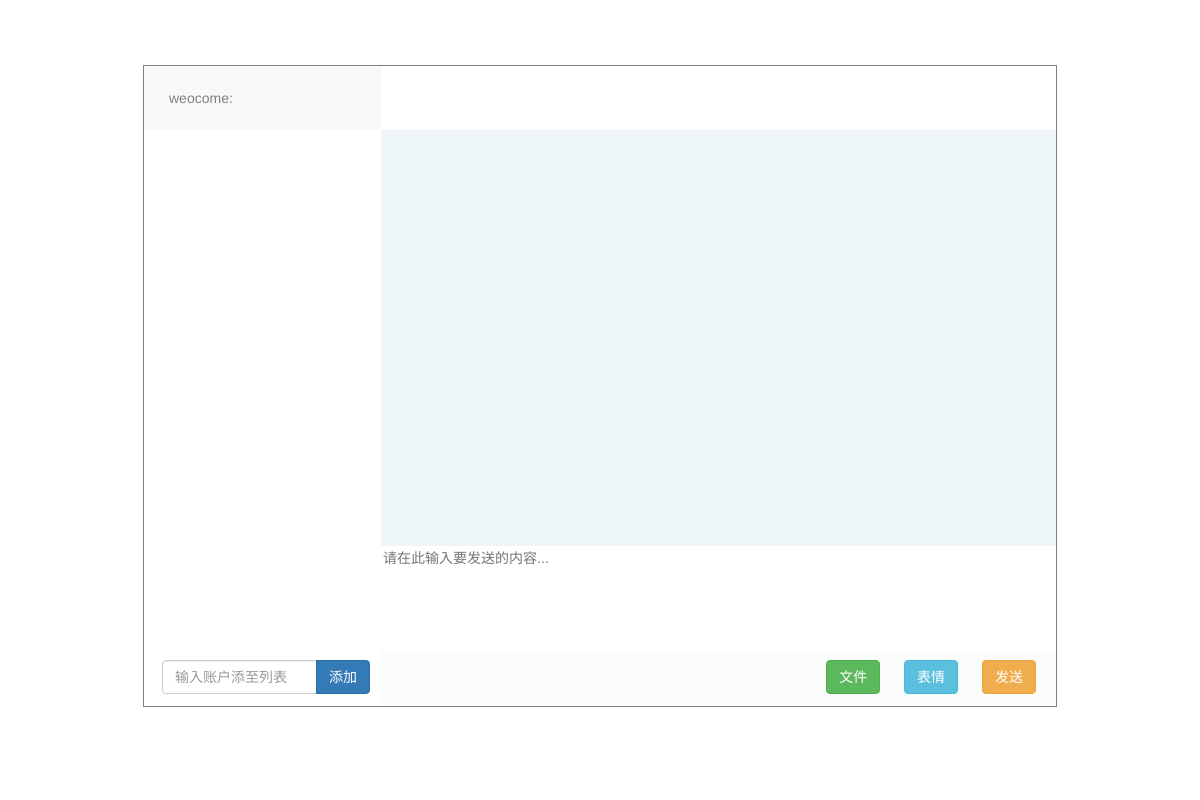
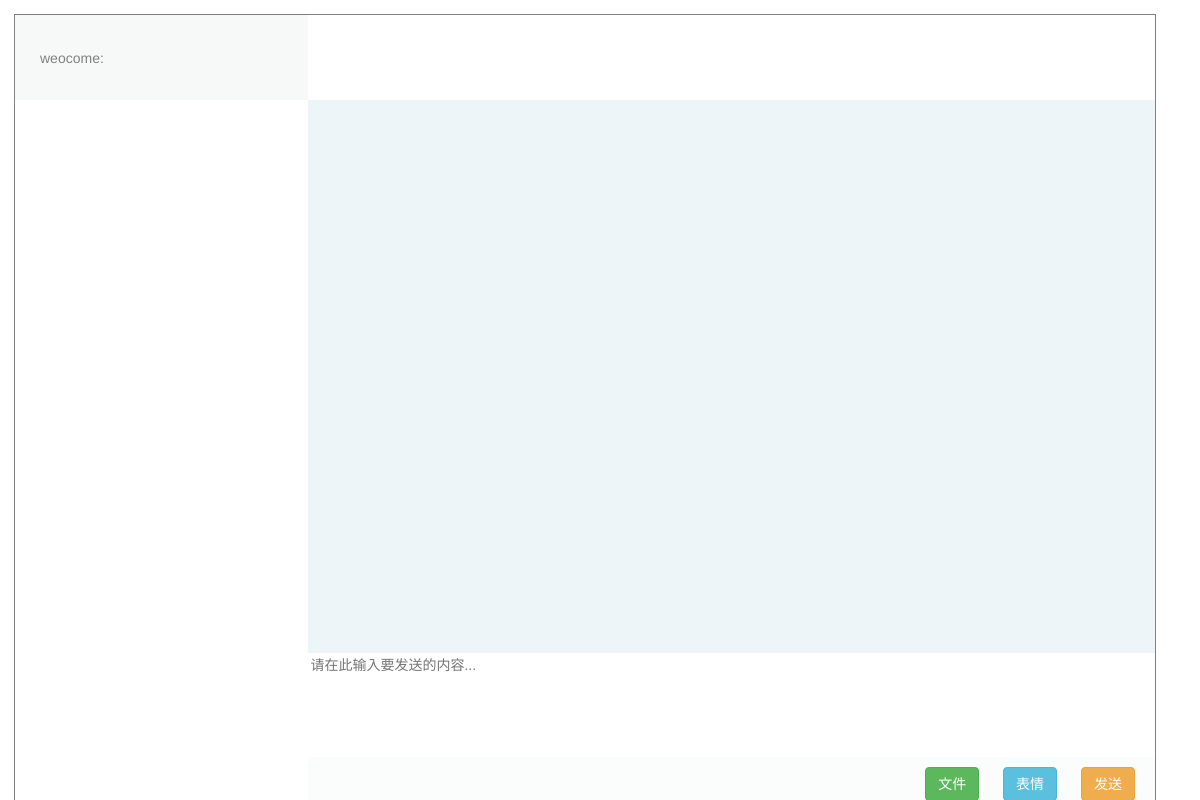
Before and after one commit to heyheyheyheyhey1/electron_test, an Electron app: page chatList.html in a window 1200 px wide. Drawn offline with nearby package versions, Linux system fonts and the light colour scheme; no server answers.

Commit message:
first release

```diff
--- a/css/chat_list.css
+++ b/css/chat_list.css
@@ -28,15 +28,20 @@ input {
     position: absolute;
 }
 .container {
+    height: 850px;
+    width: 1000px;
+    position: absolute;
+    display: flex;
+    flex-direction: row;
+    justify-content: center;
+    /* align-items: center; */
+    margin: 0px 0px;
+    padding:0px 0px;
+}
+.chatbox {
+    margin-top: 100px;
     height: 100%;
     width: 100%;
-    display: flex;
-    margin: 0;
-}
-.chatbox {
-    margin: 130px auto;
-    height: 80%;
-    width: 80%;
     transform: translateY(-10%);
     box-shadow: 0 0 0 1px gray;
     display: flex;
@@ -132,13 +137,12 @@ input {
 
 #emojiArea{
 
-
     background:blanchedalmond;
     border-radius: 5px;
     height:150px;
     width:300px;
     top: -200px;
-    right: -230px;
+    right: -50%;
     position: relative;
     padding: 3px;
     display: none;
--- a/main.js
+++ b/main.js
@@ -9,7 +9,8 @@ let myid = -1
 
 function createWindowLogin() {
   // 创建浏览器窗口。
-  win_login = new BrowserWindow({ width: 1350, height: 950 })
+  win_login = new BrowserWindow({ width: 1200, height: 900 })
+  win_login.setMenu(null)
   // 然后加载应用的 index.html。
   win_login.loadFile('login.html')
   // win_login.webContents.openDevTools()
```
